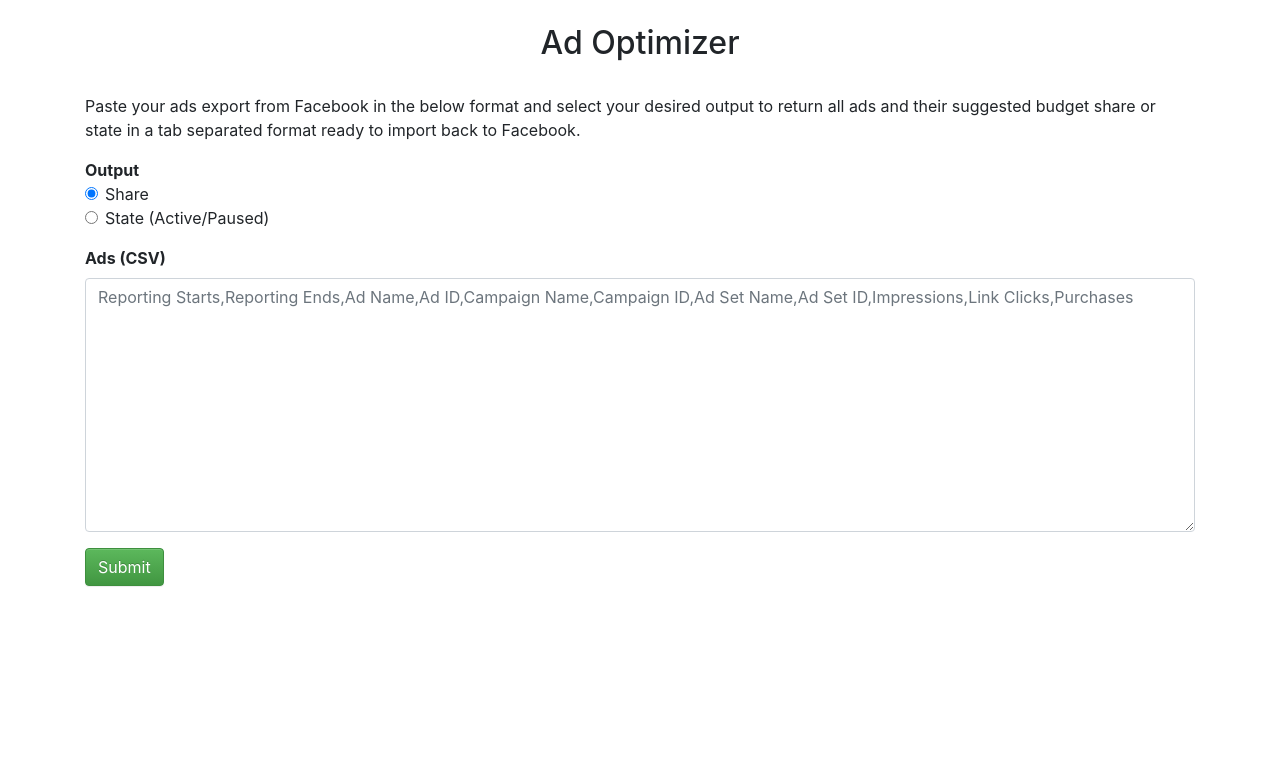
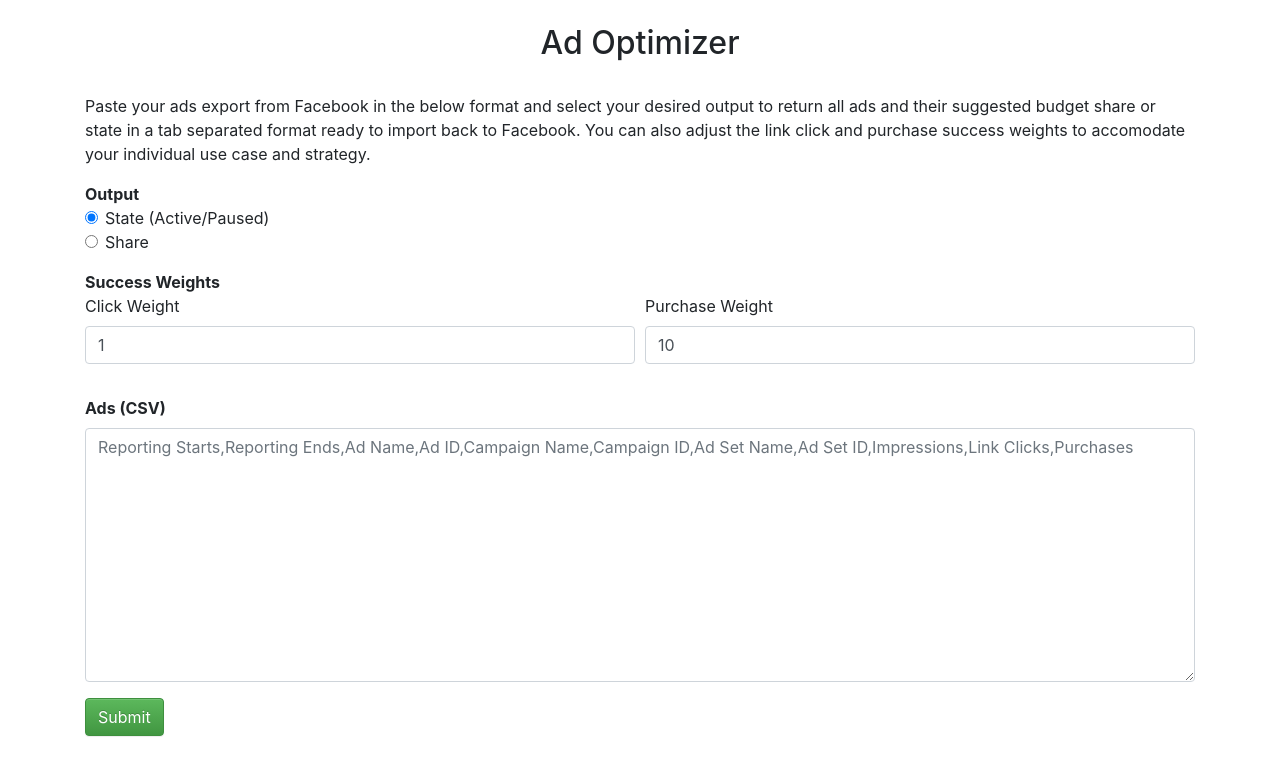
Before and after one commit to kinosal/optimizer, a Flask app: page /csv in a window 1280 px wide. Shown: the top 776 px of the page. Run offline with Flask 2, Linux system fonts and the light colour scheme; some libraries are stand-ins or nearby versions.

Commit message:
Add success weights to csv form

```diff
--- a/api.py
+++ b/api.py
@@ -85,7 +85,8 @@ def csv():
 
     if request.method == 'POST':
         data = pd.read_csv(StringIO(request.form['ads']))
-        data = pro.facebook(data, purchase_factor=10)
+        data = pro.facebook(data, int(request.form['click_weight']),
+                            int(request.form['purchase_weight']))
         [options, data] = pro.reindex_options(data)
         data = pro.add_days(data)
         bandit = add_daily_results(data, num_options=len(options),
--- a/templates/csv.html
+++ b/templates/csv.html
@@ -4,18 +4,32 @@
   <div>
     <p>
       Paste your ads export from Facebook in the below format and select your desired output to return all ads and their suggested budget share or state in a tab separated format ready to import back to Facebook.
+      You can also adjust the link click and purchase success weights to accomodate your individual use case and strategy.
     </p>
   </div>
   <form method="POST">
     <div class="form-group">
       <b>Output</b>
       <div class="form-check">
-        <input type="radio" class="form-check-input" id="onoff" name="onoff" value="false" checked>
+        <input type="radio" class="form-check-input" id="onoff" name="onoff" value="true" checked>
+        <label class="form-check-label" for="onoff2">State (Active/Paused)</label>
+      </div>
+      <div class="form-check">
+        <input type="radio" class="form-check-input" id="onoff" name="onoff" value="false">
         <label class="form-check-label" for="onoff1">Share</label>
       </div>
-      <div class="form-check">
-        <input type="radio" class="form-check-input" id="onoff" name="onoff" value="true">
-        <label class="form-check-label" for="onoff2">State (Active/Paused)</label>
+    </div>
+    <div class="form-group">
+      <b>Success Weights</b><br>
+      <div class="form-row">
+        <div class="form-group col-md-6">
+          <label for="click_weight">Click Weight</label>
+          <input class="form-control" name="click_weight" type="number" min="0" step="1" value="1" required>
+        </div>
+        <div class="form-group col-md-6">
+          <label for="purchase_weight">Purchase Weight</label>
+          <input class="form-control" name="purchase_weight" type="number" min="0" step="1" value="10" required>
+        </div>
       </div>
     </div>
     <div class="form-group">
--- a/templates/form.html
+++ b/templates/form.html
@@ -3,7 +3,7 @@
 <div class=container">
   <div>
     <p>
-      Enter the trial and success numbers for two different options (ads) and this simple form will return a JSON string with the recommended budget share for each option in the next period.
+      Enter the trial and success numbers for two different options (e.g. ads) and this simple form will return a JSON string with the recommended budget share for each option in the next period.
     </p>
   </div>
   <form method="POST">
```
Also changed, not shown: process.py (+5 -5 lines).
